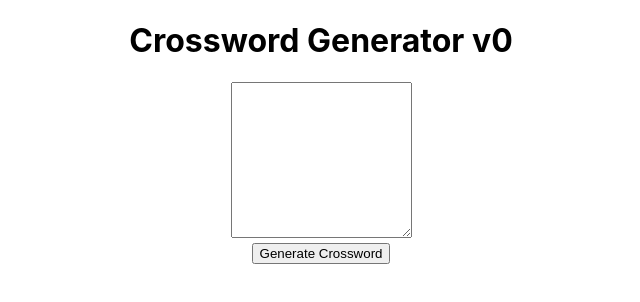
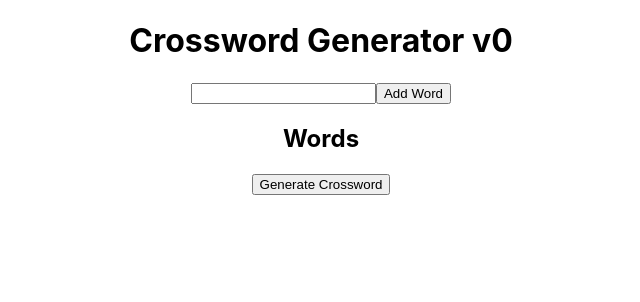
Before and after one commit to C-FWES/crossword, a React (Create React App) app: page / in a window 1280 px wide. Shown: the top 302 px of the page, without its empty margins (319-959 px from the left). Built offline with nearby package versions, Linux system fonts and the light colour scheme.

Commit message:
Fix input handling
Add user input into a const array and display given words on screen

```diff
--- a/src/App.js
+++ b/src/App.js
@@ -1,28 +1,16 @@
-import React, { Component } from "react";
-import GenerateCrossword from "./GenerateCrossword";
-import { render } from "react-dom";
+import React, { useRef, useState } from "react";
 
-class App extends Component {
-  constructor() {
-    super();
-    this.state = {
-      givenWord: "",
+function App() {
+
+  const [newWord, setNewWord] = useState([]);
+  const input = useRef();
+
+  function addToList(e) {
+    e.preventDefault();
+    setNewWord([...newWord, input.current.value]);
+    console.log(input.current.value);
   };
-    this.handleInput = this.handleInput.bind(this);
-    this.handleSubmit = this.handleInput.bind(this);
-  }
 
-  handleInput(event) {
-    this.setState({givenWord: event.target.value})
-    console.log(event.target.value)
-  }
-
-  handleSubmit(event) {
-    console.log(this.state);
-    event.preventDefault();
-  }
-
-  render() {
   return (
     <>
     <div className="App">
@@ -30,11 +18,21 @@ class App extends Component {
     </div>
     <div className="container">
       <div id="crossword-generate-elements">
-        <textarea rows='10' onChange={this.handleInput} value={this.state.givenWord} />
+      <input type="text" ref={input}></input>
+      <button type="submit" onClick={addToList}>Add Word</button>
       </div>
-        <button type="submit" onClick={GenerateCrossword} onSubmit={this.handleSubmit}>Generate Crossword</button>
     </div>
+    <h2>Words</h2>
 
+    <ul>
+    {newWord.map(function(object, i){
+      return <li key={i}>{object}</li>
+      })}
+    </ul>
+
+    <div id="generate">
+    <button type="submit" >Generate Crossword</button>
+    </div>
     <div className="container">
       <div id="crossword">
 
@@ -43,8 +41,5 @@ class App extends Component {
     </>
   );
 }
-}
-
-render(<App/>, document.getElementById('root'));
 
 export default App;
--- a/src/index.css
+++ b/src/index.css
@@ -12,7 +12,7 @@ code {
     monospace;
 }
 
-h1 {
+h1, h2 {
   text-align: center;
 }
 
@@ -20,3 +20,12 @@ h1 {
   margin: auto;
   text-align: center;
 }
+
+#generate {
+  text-align: center;
+}
+
+ul {
+  text-align: center;
+  list-style-position: inside;
+}
```
Lines whose indentation alone changed are shown as unchanged.
